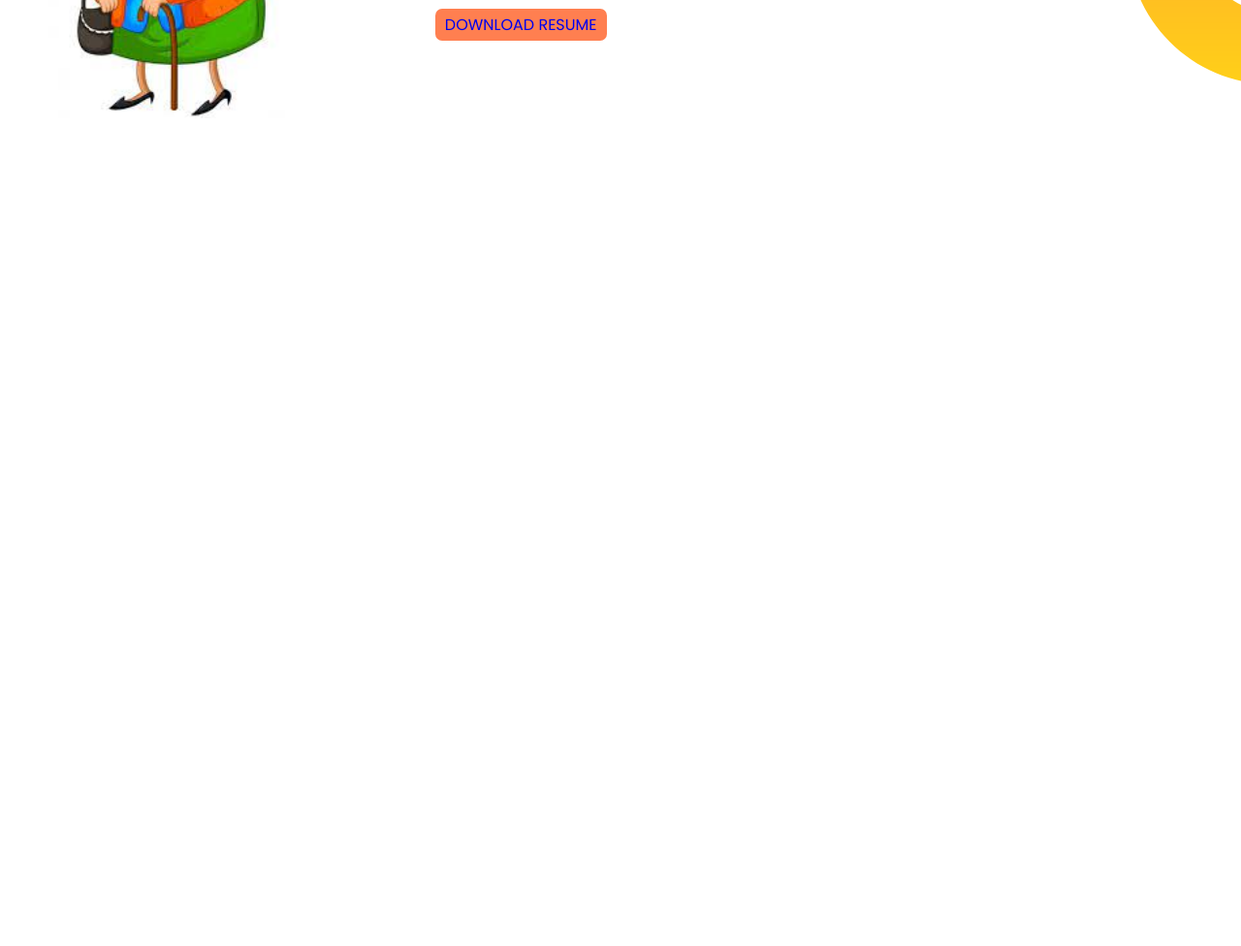
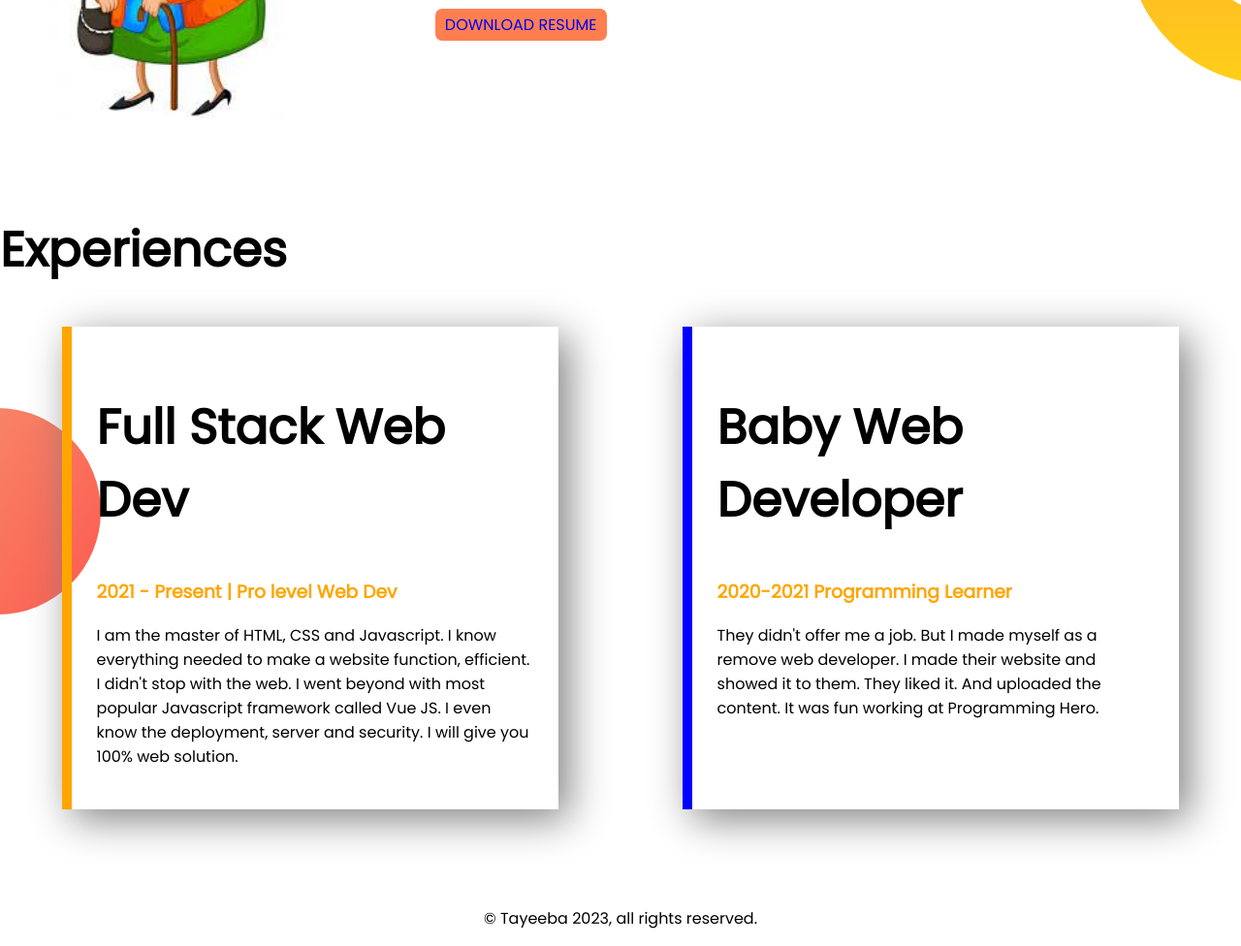
Before and after one commit to tayeebabintay/portfolio, a plain HTML site: page index.html in a window 1280 px wide. Shown: the part 1046-2022 px from the top of the page at 97% size. Before the commit the page ends 1325 px from the top, so only its background shows below. Drawn offline with Linux system fonts and the light colour scheme.

Commit message:
added-styled

```diff
--- a/index.html
+++ b/index.html
@@ -13,7 +13,7 @@
 </head>
 
 <body>
-    <section class="top-banner">
+    <section class="top-banner flexible-container">
         <div class="half-width">
             <h1>Welcome to</h1>
             <h1><span class="name">ছাতার মাথা</span> Website</h1>
@@ -46,6 +46,33 @@
                 RESUME</a>
         </div>
     </section>
+
+    <section class="experience-area">
+        <h1>Experiences</h1>
+        <div class="flexible-container">
+            <div id="full" class="experience-item">
+                <h1>Full Stack Web Dev</h1>
+                <h3><span class="name">2021 - Present | Pro level Web Dev</span></h3>
+                <p>I am the master of HTML, CSS and Javascript. I know everything needed to make a website function,
+                    efficient. I didn't stop with the web. I went beyond with most popular Javascript framework called
+                    Vue
+                    JS. I even know the deployment, server and security. I will give you 100% web solution.</p>
+            </div>
+
+            <div id="baby" class="experience-item">
+                <h1>Baby Web Developer</h1>
+                <h3><span class="name">2020-2021 Programming Learner</span></h3>
+                <p>They didn't offer me a job. But I made myself as a remove web developer. I made their website and
+                    showed
+                    it to them. They liked it. And uploaded the content. It was fun working at Programming Hero.</p>
+            </div>
+        </div>
+
+    </section>
+
 </body>
+<footer>
+    <p>© Tayeeba 2023, all rights reserved.</p>
+</footer>
 
 </html>
--- a/style.css
+++ b/style.css
@@ -11,7 +11,7 @@ h1 {
     color: orange;
 }
 
-section {
+.flexible-container {
     display: flex;
     margin-bottom: 100px;
 }
@@ -64,3 +64,29 @@ section {
     padding: 5px 10px;
     border-radius: 7px;
 }
+
+.experience-item {
+    width: 40%;
+    margin-right: 5%;
+    margin-left: 5%;
+    padding: 2%;
+    box-shadow: 10px 10px 40px gray;
+}
+
+.experience-area {
+    background-image: url(images/exp-bg.png);
+    background-repeat: no-repeat;
+    background-position: left;
+}
+
+#full {
+    border-left: 10px solid orange;
+}
+
+#baby {
+    border-left: 10px solid blue;
+}
+
+footer p {
+    text-align: center;
+}
```
Also changed, not shown: images/exp-bg.png (added), images/purple-osteospermum-daisy-flower_1373-16.avif (added).
